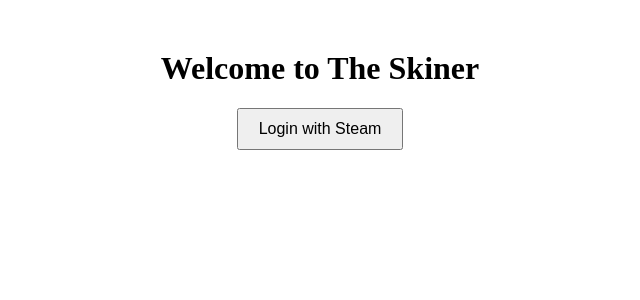
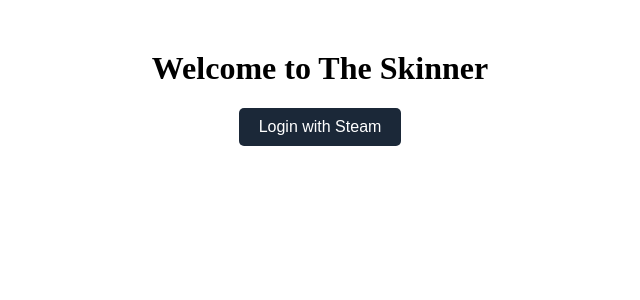
Before and after one commit to OmarDGreat/The-Skinner, a React (Vite) app in the folder client/: page / in a window 1280 px wide. Shown: the top 300 px of the page, without its empty margins (320-960 px from the left). Built offline with nearby package versions, Linux system fonts and the light colour scheme; the HTML template or start-up script is replaced by a standard one.

Commit message:
latest ngrok

```diff
--- a/client/src/components/HomePage.jsx
+++ b/client/src/components/HomePage.jsx
@@ -2,16 +2,31 @@
 
 const HomePage = () => {
   const handleLogin = () => {
-    // Redirect to Steam login
-    window.location.href = "http://localhost:5000/auth/steam";
+    const apiBaseUrl = import.meta.env.VITE_API_BASE_URL;
+
+    if (!apiBaseUrl) {
+      alert("API base URL is not defined in the environment variables.");
+      return;
+    }
+
+    window.location.href = `${apiBaseUrl}/auth/steam`;
   };
 
   return (
     <div style={{ textAlign: "center", marginTop: "50px" }}>
-      <h1>Welcome to The Skiner</h1>
+      <h1>Welcome to The Skinner</h1>
       <button
         onClick={handleLogin}
-        style={{ padding: "10px 20px", fontSize: "16px" }}
+        style={{
+          padding: "10px 20px",
+          fontSize: "16px",
+          cursor: "pointer",
+          backgroundColor: "#1b2838",
+          color: "#ffffff",
+          border: "none",
+          borderRadius: "5px",
+        }}
+        aria-label="Login with Steam"
       >
         Login with Steam
       </button>
--- a/client/src/components/ProfilePage.jsx
+++ b/client/src/components/ProfilePage.jsx
@@ -1,13 +1,14 @@
 import React, { useState, useEffect } from "react";
-import Profile from "./Profile";
 
 const ProfilePage = () => {
   const [user, setUser] = useState(null);
   const [error, setError] = useState(null);
 
   useEffect(() => {
-    // Fetch profile data from the backend
-    fetch('http://localhost:5000/api/profile', {
+    // Use import.meta.env for environment variables in Vite
+    const apiBaseUrl = import.meta.env.VITE_API_BASE_URL;
+
+    fetch(`${apiBaseUrl}/api/profile`, {
       method: 'GET',
       credentials: 'include',
     })
```
Also changed, not shown: 1 other file (tests, documents, lock files or other folders).
